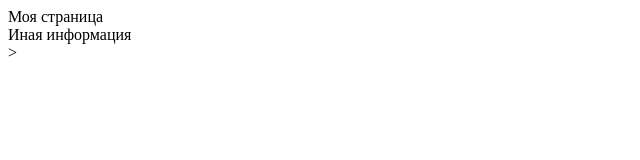
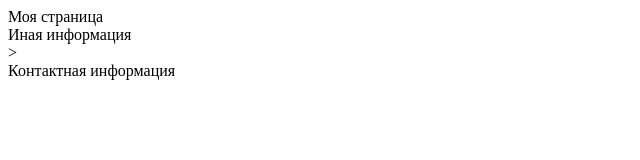
Before and after one commit to mmDDDi/rsschool-cv, a plain HTML site: page index.html in a window 1280 px wide. Shown: the whole page, without its empty margins (0-640 px from the left). Drawn offline with Linux system fonts and the light colour scheme.

```diff
--- a/index.html
+++ b/index.html
@@ -9,6 +9,7 @@
 <body>
     <div>Моя страница</div>
     <div>Иная информация</div>>
+    <div>Контактная информация</div>
 
 </body>
 </html>
```
